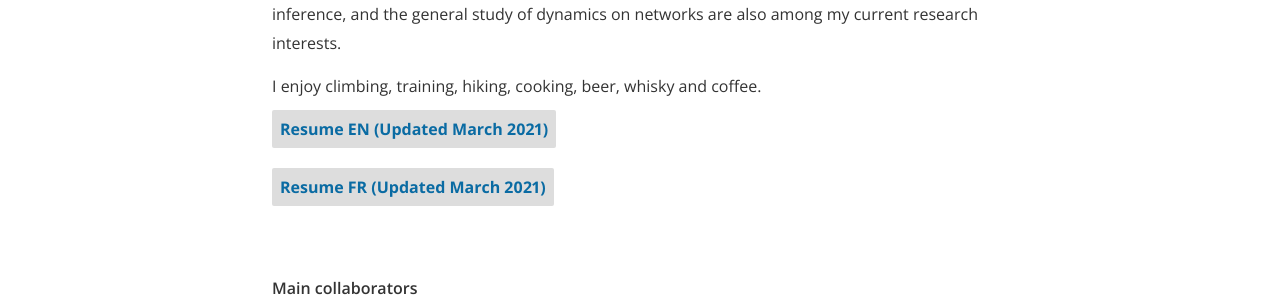
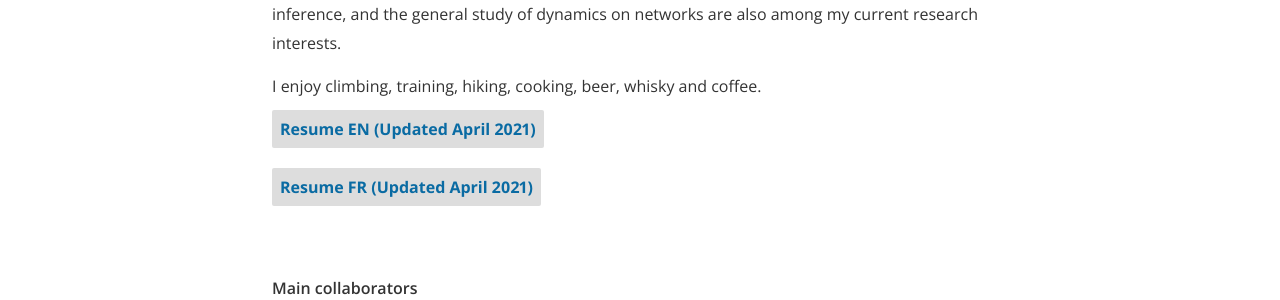
Before and after one commit to gstonge/gstonge.github.io, a Jekyll site: the page built from about.md, in a window 1280 px wide. Shown: the part 621-921 px from the top of the page. Built offline with Jekyll 4.4.1, drawn with Linux system fonts in a browser that asks for light colours; nearby versions of some CDN libraries.

Commit message:
cv update

```diff
--- a/about.md
+++ b/about.md
@@ -17,8 +17,8 @@ My doctoral research is mainly about developping analytical and computational me
 I enjoy climbing, training, hiking, cooking, beer, whisky and coffee.
 
 
-<b class="gray-box"><a href="/assets/resume/st-onge_cv_en.pdf">Resume EN (Updated March 2021)</a></b><br><br>
-<b class="gray-box"><a href="/assets/resume/st-onge_cv_fr.pdf">Resume FR (Updated March 2021)</a></b>
+<b class="gray-box"><a href="/assets/resume/st-onge_cv_en.pdf">Resume EN (Updated April 2021)</a></b><br><br>
+<b class="gray-box"><a href="/assets/resume/st-onge_cv_fr.pdf">Resume FR (Updated April 2021)</a></b>
 
 <br>
 <table cellspacing="0" cellpadding="0" class="table-about table-collabs">
```
Also changed, not shown: 2 other files.
